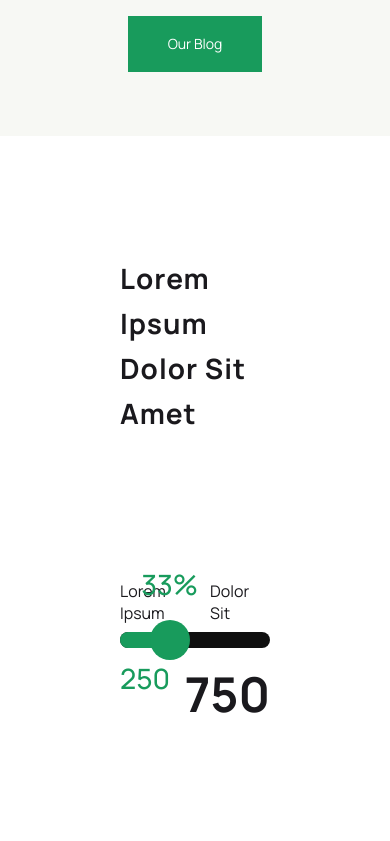
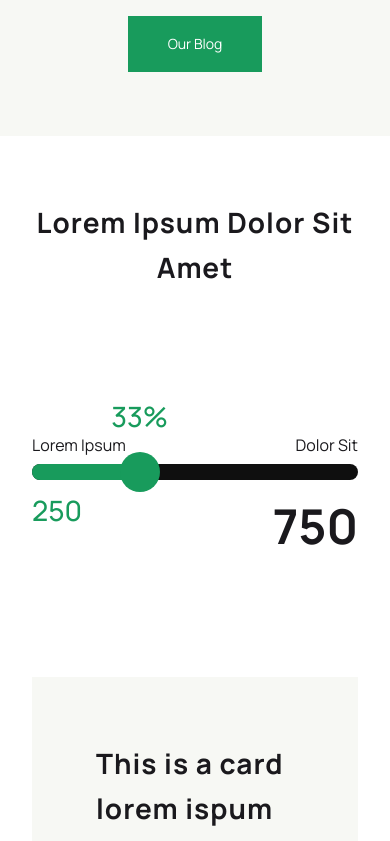
Before and after one commit to MariaCaribou/terra-trial, a Vue app: page / in a window 390 px wide. Shown: the part 2240-3081 px from the top of the page. Built offline with nearby package versions, Linux system fonts and the light colour scheme.

Commit message:
Responsive bottom section

```diff
--- a/src/components/layout/TBottomSection.vue
+++ b/src/components/layout/TBottomSection.vue
@@ -22,5 +22,12 @@ section {
   flex-direction: column;
   padding: 7.5rem;
   gap: 7rem;
+  text-align: center;
+}
+
+@media only screen and (max-width: 768px) {
+  section {
+    padding: 4rem 2rem;
+  }
 }
 </style>
```
